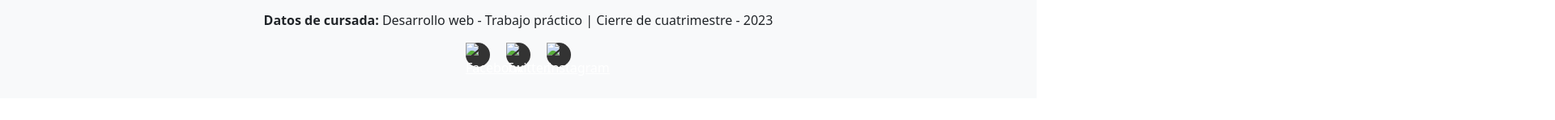
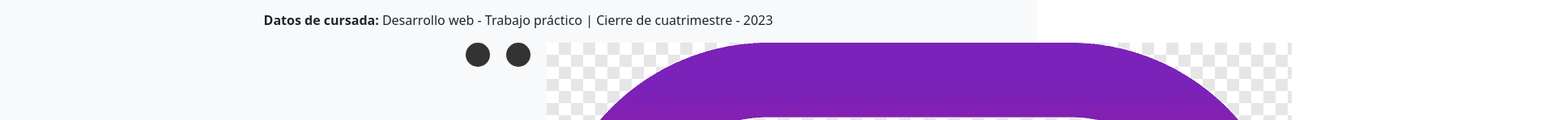
Before and after one commit to schadri/Parcial-2, a plain HTML site: page index.html in a window 1280 px wide. Shown: the part 823-972 px from the top of the page at 81% size, 1920 px wide, since content can reach past the window. Before the commit the page ends 945 px from the top, so only its background shows below. Drawn offline with nearby package versions, Linux system fonts and the light colour scheme.

Commit message:
footer index.html

```diff
--- a/index.html
+++ b/index.html
@@ -112,9 +112,9 @@
           </div>
           <div class="col-md-12">
             <ul class="social-icons">
-              <li><a href="https://www.facebook.com"><img src="/img/futter/facebook.png" alt="Facebook" class="facebook"></a></li>
-              <li><a href="https://www.twitter.com"><img src="/img/futter/twitter.png" alt="Twitter" class="twitter"></a></li>
-              <li><a href="https://www.instagram.com"><img src="/img/futter/instagram.png" alt="Instagram" class="instagram"></a></li>
+              <li><a href="https://www.facebook.com"><img src="/img/footer/facebook.png" alt="Facebook" class="facebook"></a></li>
+              <li><a href="https://www.twitter.com"><img src="/img/footer/twitter.png" alt="Twitter" class="twitter"></a></li>
+              <li><a href="https://www.instagram.com"><img src="/img/footer/instagram.png" alt="Instagram" class="instagram"></a></li>
             </ul>
           </div>
         </div>
```
